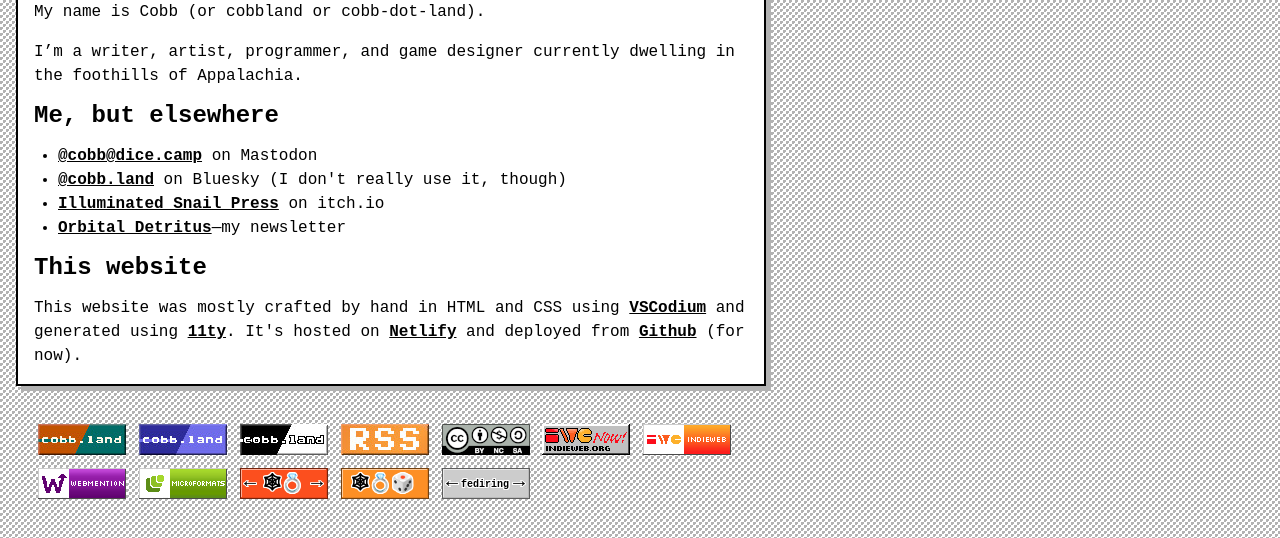
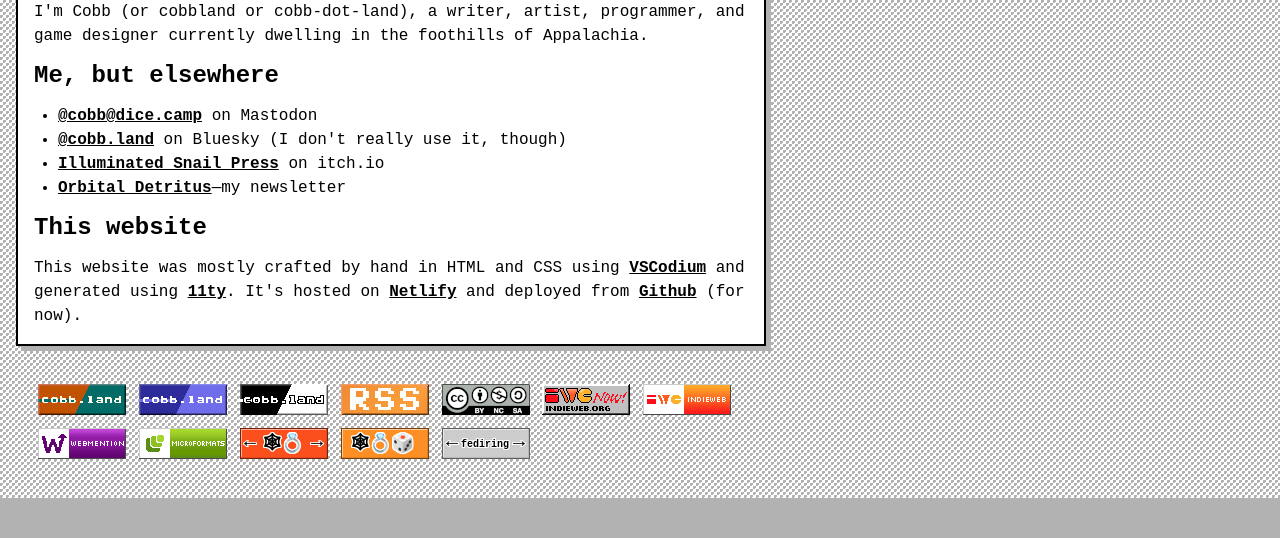
Before and after one commit to cobbland/cobb.land, an Eleventy site: page about.md in a window 1280 px wide. Shown: the part 330-868 px from the top of the page. After the commit the page ends 828 px from the top, so only its background shows below. Built offline with nearby package versions, Linux system fonts and the light colour scheme; Eleventy itself is replaced by a stand-in of ours; files that its build step writes are made by us from their sources.

Commit message:
Update about.md

```diff
--- a/about.md
+++ b/about.md
@@ -6,9 +6,7 @@ layout: layout.html
 
 <img src="/images/android-chrome-192x192.png" alt="An orange on green symbol that looks like both a J and a D—it's an cherek." height="192" width="192">
 
-My name is Cobb (or cobbland or cobb-dot-land).
-
-I’m a writer, artist, programmer, and game designer currently dwelling in the foothills of Appalachia.
+I'm Cobb (or cobbland or cobb-dot-land), a writer, artist, programmer, and game designer currently dwelling in the foothills of Appalachia.
 
 ## Me, but elsewhere
 
```
